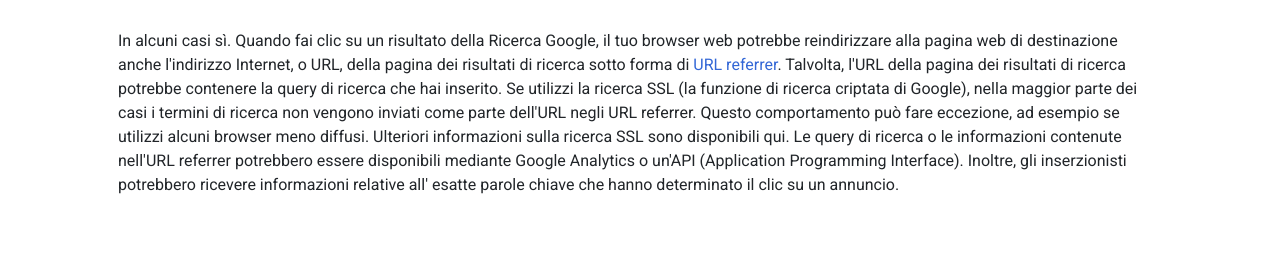
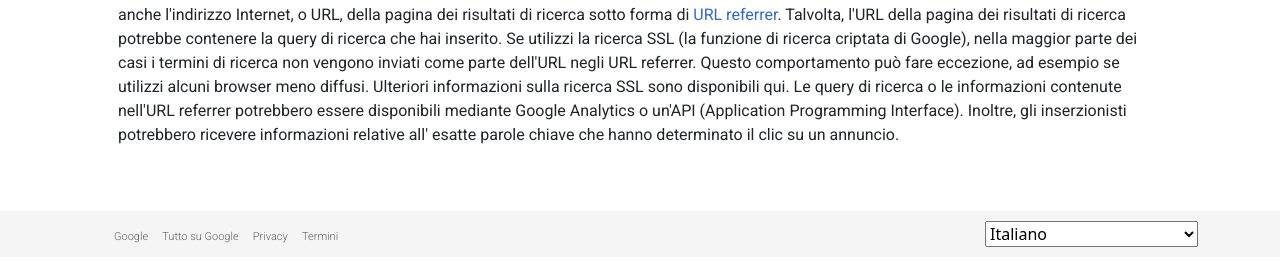
Before and after one commit to AngeloLista/php-google-faq, a PHP site: page / in a window 1280 px wide. Shown: the part 2344-2605 px from the top of the page. Run offline with PHP 8.4, Linux system fonts and the light colour scheme.

Commit message:
added footer and position fixed to header

```diff
--- a/css/style.css
+++ b/css/style.css
@@ -1,3 +1,7 @@
+body {
+    padding-top: 50px;
+}
+
 p {
     font-family: 'Roboto', sans-serif;
     line-height: 24px;
@@ -14,6 +18,11 @@ a:hover {
 header{
     height: 100px;
     box-shadow: 0px 1px #cbcbcb;
+    background-color: #fff;
+    position: fixed;
+    top: 0;
+    left: 0;
+    right: 0;
 }
 header a {
     font-size: 22px;
@@ -45,3 +54,24 @@ main h3 {
     margin-bottom: 30px;
     margin-top: 65px;
 }
+
+/* Footer */
+footer {
+    background-color: #f5f5f5;
+    padding: 10px 0;
+}
+
+footer ul {
+    list-style-type: none;
+    margin: 0;
+}
+footer ul li {
+    display: inline-block;
+    margin-right: 10px;
+    font-size: 11px;
+    font-weight: 300;
+    font-family: 'Roboto';
+}
+footer ul li a {
+    color: #626262;
+}
--- a/index.php
+++ b/index.php
@@ -157,7 +157,32 @@ $faqs = [
             <?php endforeach; ?>
         </div>
     </main>
-    <footer></footer>
+
+    <!-- Footer -->
+    <footer>
+        <div class="container">
+            <div class="row">
+                <!-- Links -->
+                <div class="col-6 d-flex align-items-center">
+                    <ul>
+                        <li><a href="">Google</a></li>
+                        <li><a href="">Tutto su Google</a></li>
+                        <li><a href="">Privacy</a></li>
+                        <li><a href="">Termini</a></li>
+                    </ul>
+                </div>
+
+                <!-- Language Selector -->
+                <div class="col-6 d-flex justify-content-end">
+                    <select name="Language" id="Language">
+                        <option value="Italiano">Italiano</option>
+                        <option value="Italiano">English (United Kingdom)</option>
+                        <option value="Italiano">Svenska</option>
+                    </select>
+                </div>
+            </div>
+        </div>
+    </footer>
 
 </body>
 
```
